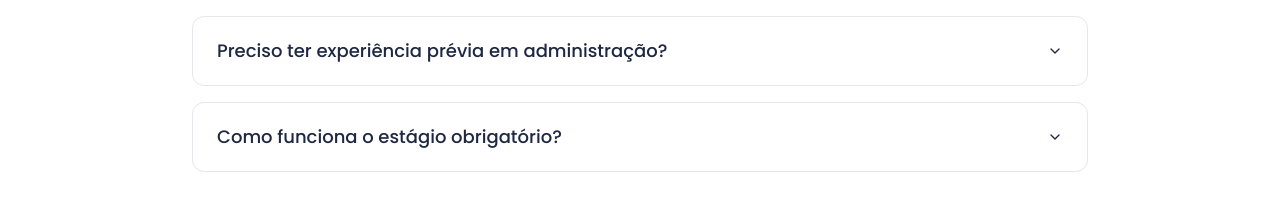
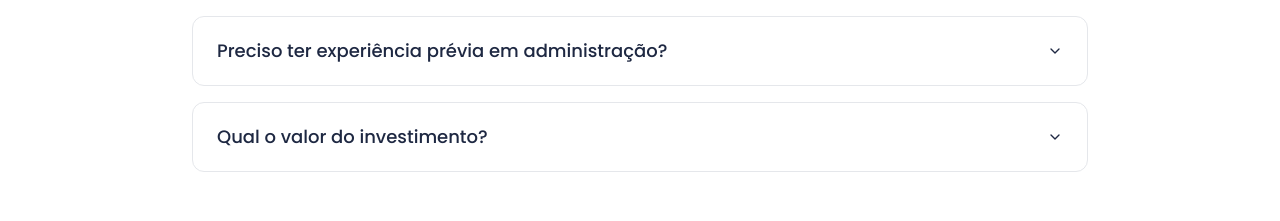
Before and after one commit to juanmkt-web/graduacaocienciascontabeis.com.br, a React (Vite) app: page / in a window 1280 px wide. Shown: the part 6080-6301 px from the top of the page. Built offline with nearby package versions, Linux system fonts and the light colour scheme; the HTML template or start-up script is replaced by a standard one.

Commit message:
Code edited in Lovable Code Editor
Edited UI in Lovable

```diff
--- a/src/components/FAQ.tsx
+++ b/src/components/FAQ.tsx
@@ -22,9 +22,9 @@ const faqItems = [
       "Não é necessário ter experiência prévia. O Curso foi desenvolvido para formar profissionais do zero, com disciplinas que vão do básico ao avançado, preparando você para o mercado de trabalho.",
   },
   {
-    question: "Como funciona o estágio obrigatório?",
+    question: "Qual o valor do investimento?",
     answer:
-      "O estágio supervisionado pode ser realizado em empresas da sua região. A FASUL oferece todo o suporte para você encontrar oportunidades e desenvolver suas habilidades práticas durante a graduação.",
+      "A mensalidade é de apenas R$ 139,00 com valor fixo até o final do Curso. Oferecemos diversas formas de pagamento: boleto, cartão de crédito com parcelamento e PIX.",
   },
 ];
 
```
